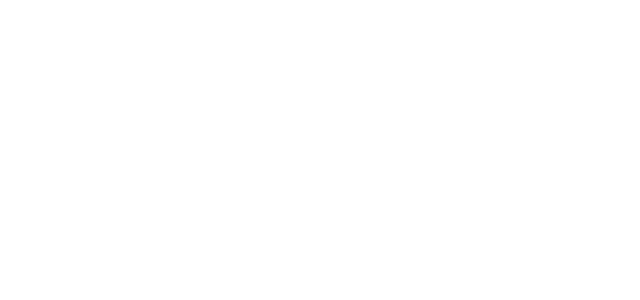
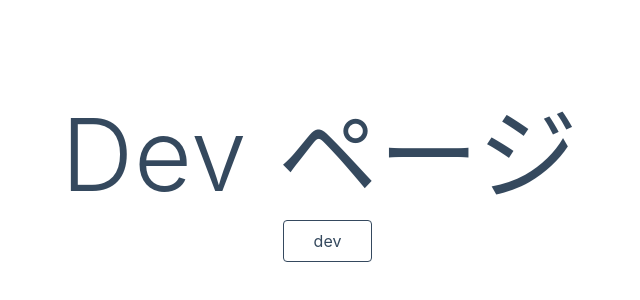
Before and after one commit to howdy39/nuxt-gas-webapp, a Nuxt app: page /dev in a window 1280 px wide. Before the commit this address had no page. Shown: the part 232-532 px from the top of the page, without its empty margins (320-960 px from the left). Built offline with nearby package versions, Linux system fonts and the light colour scheme.

Commit message:
fix: gas用に設定とファイルを修正

```diff
--- a/nuxt.config.js
+++ b/nuxt.config.js
@@ -58,5 +58,14 @@ export default {
     */
     extend (config, ctx) {
     }
+  },
+  router: {
+    extendRoutes (routes, resolve) {
+      routes.push({
+        name: 'custom',
+        path: '*',
+        component: resolve(__dirname, 'pages/index.vue')
+      })
+    }
   }
 }
--- /dev/null
+++ b/pages/dev.vue
@@ -0,0 +1,41 @@
+<template>
+  <div class="container">
+    <div>
+      <h1 class="title">
+        Dev ページ
+      </h1>
+      <nuxt-link
+        to="index"
+        class="button--grey"
+      >
+        dev
+      </nuxt-link>
+    </div>
+  </div>
+</template>
+
+<script>
+export default {
+}
+</script>
+
+<style>
+.container {
+  margin: 0 auto;
+  min-height: 100vh;
+  display: flex;
+  justify-content: center;
+  align-items: center;
+  text-align: center;
+}
+
+.title {
+  font-family: 'Quicksand', 'Source Sans Pro', -apple-system, BlinkMacSystemFont,
+    'Segoe UI', Roboto, 'Helvetica Neue', Arial, sans-serif;
+  display: block;
+  font-weight: 300;
+  font-size: 100px;
+  color: #35495e;
+  letter-spacing: 1px;
+}
+</style>
--- a/pages/index.vue
+++ b/pages/index.vue
@@ -23,6 +23,12 @@
         >
           GitHub
         </a>
+        <nuxt-link
+          to="dev"
+          class="button--grey"
+        >
+          dev
+        </nuxt-link>
       </div>
     </div>
   </div>
```
Also changed, not shown: package.json (line endings or trailing spaces).
